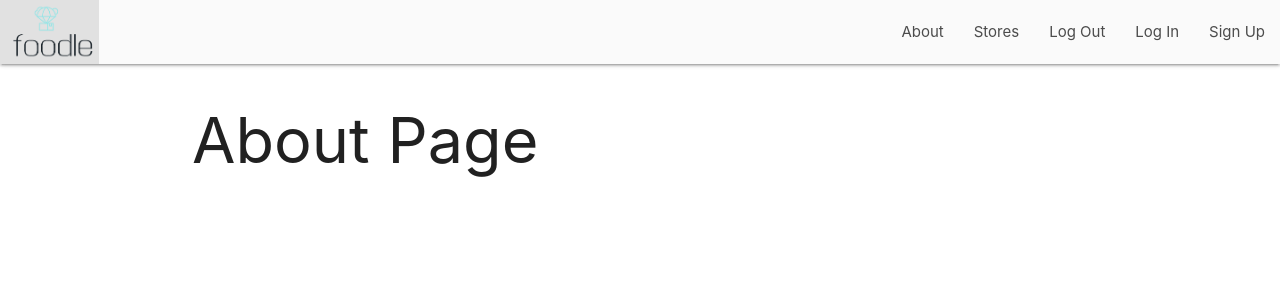
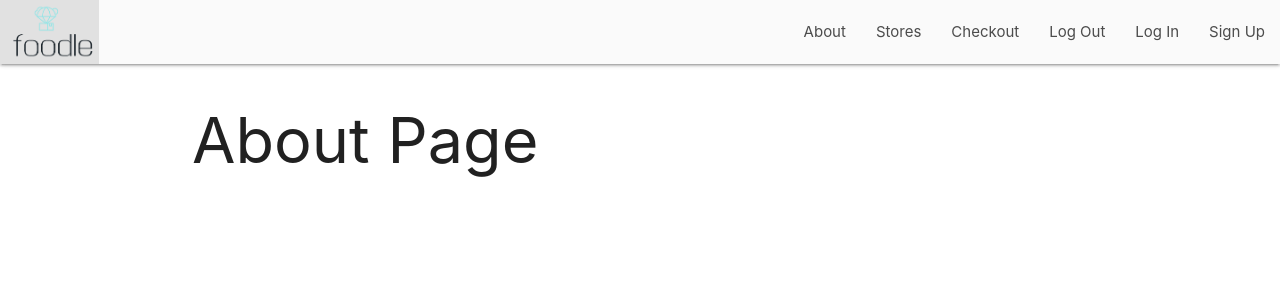
Before and after one commit to luxvalerian/food4u, a Django app: page /about/ in a window 1280 px wide. Shown: the top 300 px of the page. Run offline with Django 3.2, Linux system fonts and the light colour scheme; parts of the project's set-up code (start-up, migrations or seed data) failed here and were passed over.

Commit message:
updates base template

```diff
--- a/main_app/templates/base.html
+++ b/main_app/templates/base.html
@@ -32,6 +32,7 @@
           <ul class="right">
             <li><a href="/about">About</a></li>
             <li><a href="/stores">Stores</a></li>
+            <li><a href="{% url 'checkout' '5' '0' %}">Checkout</a></li>
             <li><a href="/logout">Log Out</a></li>
             <li><a href="/login">Log In</a></li>
             <li><a href="/signup">Sign Up</a></li>
```
